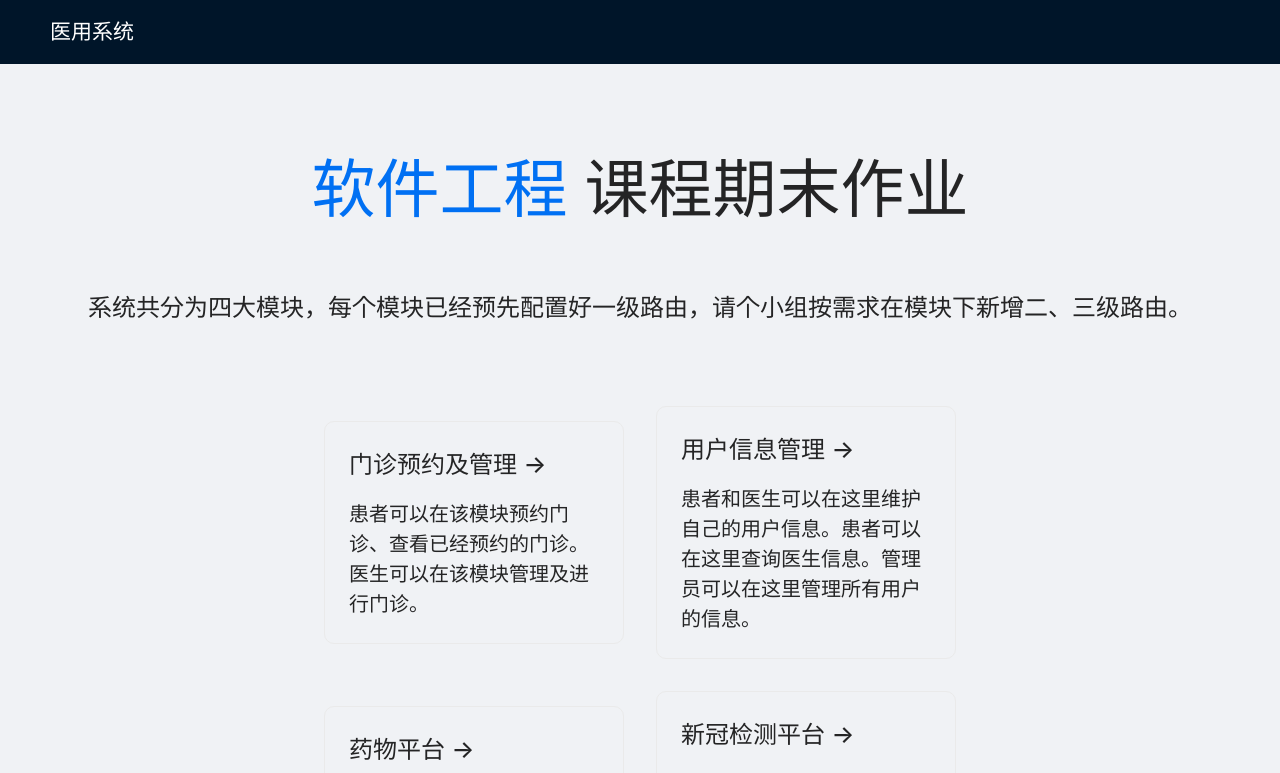
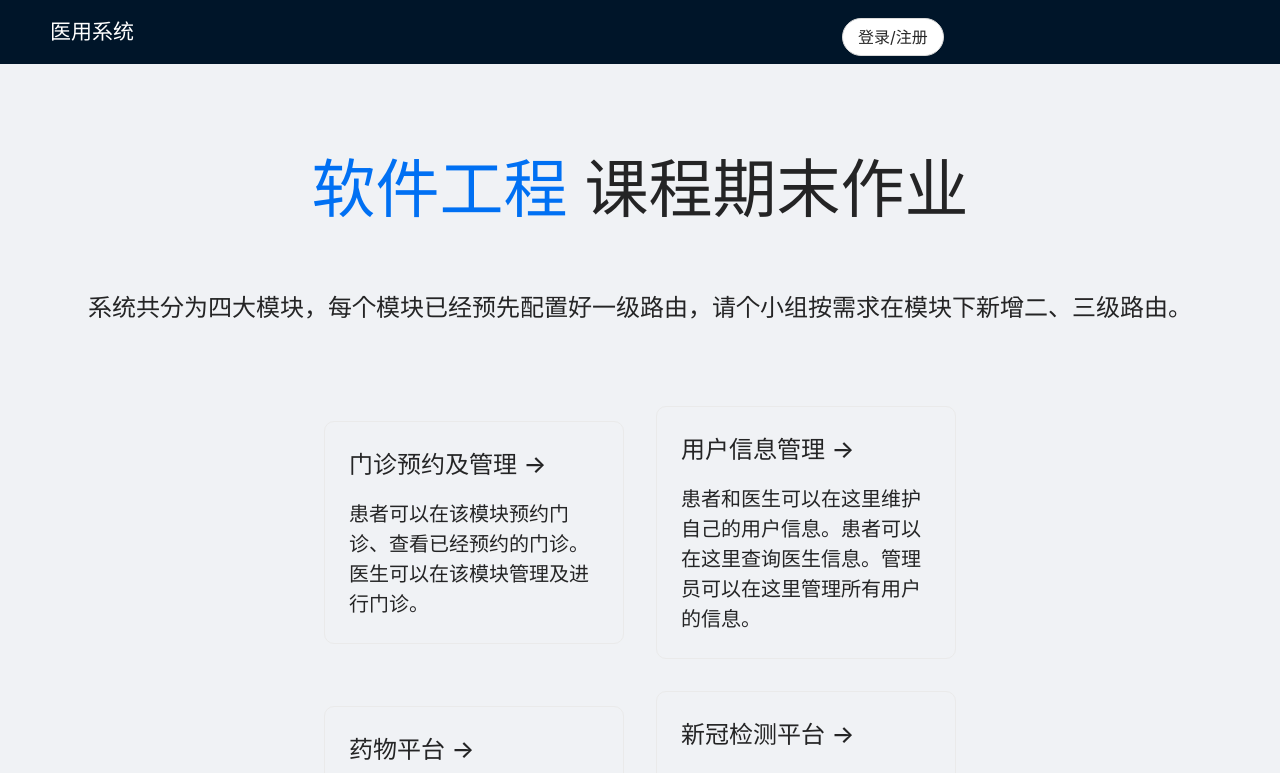
Before and after one commit to yuaanlin/zju-se-project, a Next.js app: page / in a window 1280 px wide. Shown: the top 773 px of the page. Built offline with nearby package versions, Linux system fonts and the light colour scheme.

Commit message:
the newest version of login

```diff
--- a/pages/_app.tsx
+++ b/pages/_app.tsx
@@ -1,21 +1,89 @@
 import '../styles/globals.css';
 import 'antd/dist/antd.css';
-import { Layout, Menu } from 'antd';
+import { Button, Layout, Menu, Space } from 'antd';
 import type { AppProps } from 'next/app';
+import Link from 'next/link';
+import LoginPage from './login';
+import { useRouter } from 'next/router';
+import { request } from '../services';
+import React, { useState } from 'react';
+import { createLogout } from '../services/utils/log';
+import { getCookieParser } from 'next/dist/server/api-utils';
 
 const { Header, Footer } = Layout;
 
 function MyApp({ Component, pageProps }: AppProps) {
+
+  // window.localStorage;
+
+  // getCookieParser();
+
+  // let storage = window.localStorage;
+  const router = useRouter();
+  const [login_done, setLoginDone] = useState(false);
+
+  const handleButtonClick = () => {
+
+    //  存在问题？当登录之后，对应的identity会变化，但是该组件中的数据不会立刻变化
+    setLoginDone(  JSON.stringify( localStorage.getItem("identity") ) === null );
+    // setAccount(e.target.value);
+    //  登录 注册   路由跳转
+    //  退出
+    // localStorage.setItem("login_done", "false");
+    // console.log(localStorage);
+
+    if (!login_done) { //  登录/注册
+      router.push("/login");
+      // console.log(storage);
+    }
+    else{       //  退出
+      //  统一成一个数据包, 对应的格式都相同
+
+      createLogout(JSON.stringify( localStorage.getItem("identity") ) )
+      .then((response)=>{
+        // console.log("OK")
+        if ( response.errorCode == 200) { //  成功
+          // setLoginDone(false);
+          alert("退出成功！");
+          localStorage.removeItem("identity");
+          router.push("/");
+        }
+        else {  //  失败, 密码重设
+          alert("退出失败！");
+          alert(response.errorMsg);
+        }
+
+      })
+      .catch(()=>{
+        alert("退出失败，请检查网络！");
+      });
+
+    }
+  }
+
   return (
     <Layout>
       <Header className={'header'}>
+        <Space direction="horizontal">
           <div className={'logo'} >
+            <Link href="/">
               <h1
-            style={{ color:'#fff' }}
+                style={{ color:'#fff', cursor : 'pointer'}}
               >
                 医用系统
               </h1>
+            </Link>
           </div>
+        {/* <Link href="/login"> */}
+        <Button
+          onClick={handleButtonClick}
+          style={{textAlign : 'center', float : 'right', height : 38, borderRadius: 19, fontSize : 16, marginLeft : 700}}
+        >
+          { login_done ? "退出" : "登录/注册" }
+          {/* 登录/注册 */}
+        </Button>
+        {/* </Link> */}
+        </Space>
         <Menu theme={'dark'} mode={'horizontal'} />
       </Header>
       <Layout
--- /dev/null
+++ b/services/utils/log.ts
@@ -0,0 +1,54 @@
+import { request } from '../index';
+
+//  登录/注册都是统一的格式
+type LoginType = {
+  id  : string,
+  md5 : string  //  MD5(id + password)
+}
+
+/** 发送登录请求      三种身份合为一个函数, 对应的响应payload 为 {}  */
+export async function createLogin(loginID: string, loginMD5: string, identity: string) {
+  return request<{}>({
+    url: `/api/${identity}/login`,
+    method: 'POST',
+    data : {
+      id : loginID,
+      md5 : loginMD5
+    }
+  });
+}
+
+
+// /** 获取登录返回 */
+// export async function getLoginResponse(identity: string) {
+//   return request<{}>({
+//     url: `/api/${identity}/login`,
+//     method: 'GET',
+//   });
+// }
+
+
+/** 发送注册请求      三种身份合为一个函数, 对应的响应payload 为 {}  */
+export async function createSignup(signupID: string, signupMD5: string, identity: string) {
+  return request<{}>({
+    url: `/api/${identity}/signup`,
+    method: 'POST',
+    data : {
+      id : signupID,
+      md5 : signupMD5
+    }
+  });
+}
+
+
+
+/** 发送退出请求  三种身份合为一个函数, 对应的响应payload 为 {}  */
+export async function createLogout(identity: string) {
+  console.log(identity);
+  return request<{}>({
+    url: `/api/${identity}/logout`,
+    method: 'POST',
+    data : { }
+    // 上面的一行是写? 还是忽略
+  });
+}
```
Also changed, not shown: pages/index.tsx (+8 -0 lines). Lines whose indentation alone changed are shown as unchanged.
